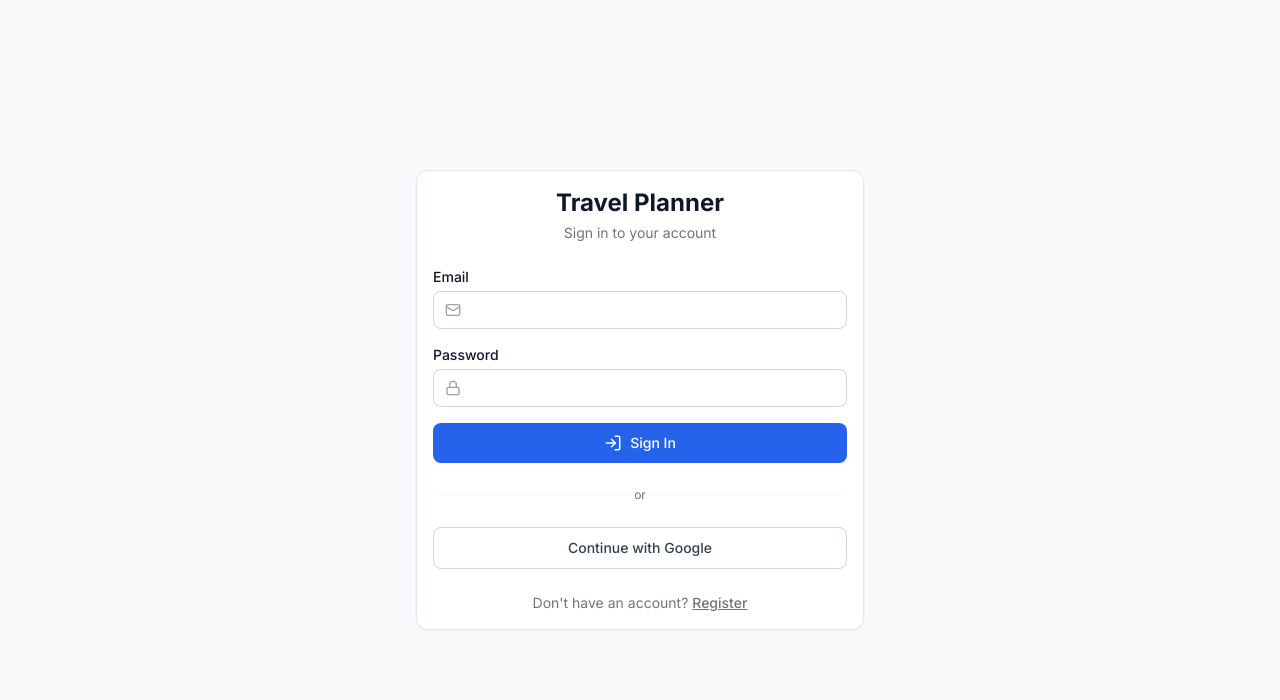
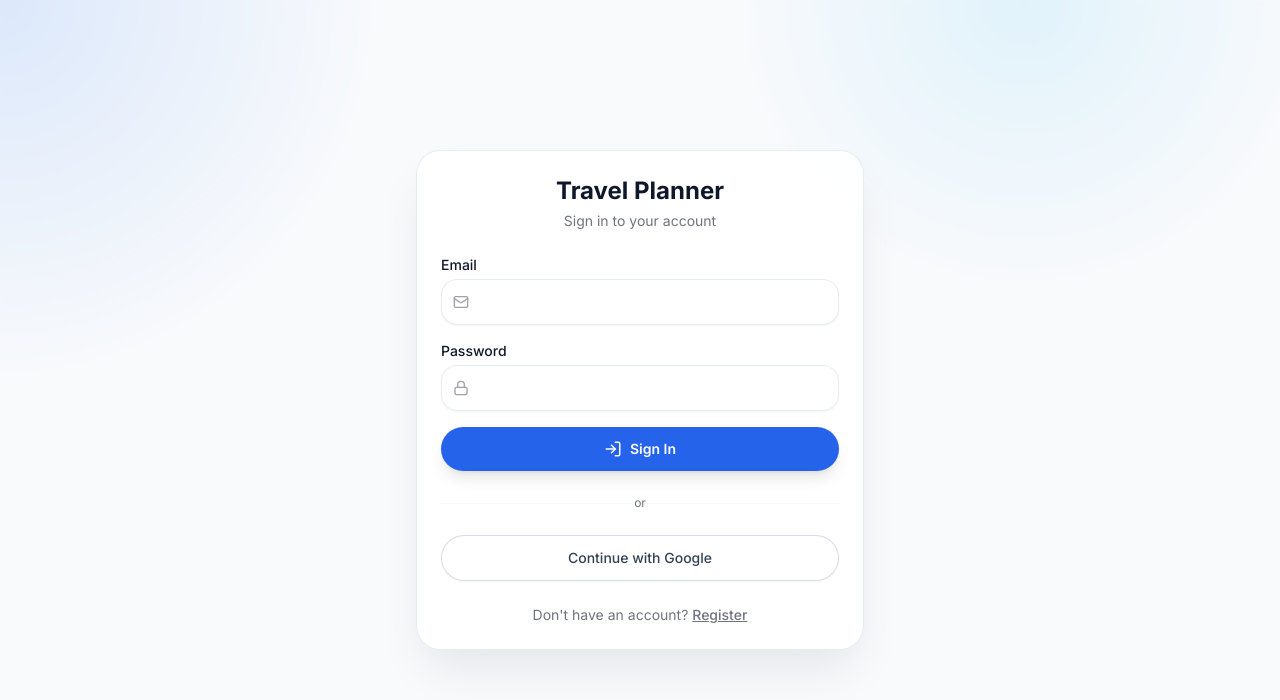
Before and after one commit to ShamanBhat/Travel_Planner, a React (Vite) app: page / in a window 1280 px wide. Shown: the top 700 px of the page. Built offline with nearby package versions, Linux system fonts and the light colour scheme; no server answers; the HTML template or start-up script is replaced by a standard one.

Commit message:
feat: some minor changes to UI and countdown

```diff
--- a/src/components/layout/CountdownTimer.jsx
+++ b/src/components/layout/CountdownTimer.jsx
@@ -1,5 +1,5 @@
 import { useState, useEffect } from 'react';
-import { getCountdown, getTripStatus, formatDate } from '../utils/dates';
+import { getCountdown, getTripStatus, formatDate } from '../../utils/dates';
 
 export default function CountdownTimer({ startDate, endDate }) {
   const [countdown, setCountdown] = useState(getCountdown(startDate));
--- a/src/components/layout/Header.jsx
+++ b/src/components/layout/Header.jsx
@@ -35,12 +35,14 @@ export default function Header({ activeTab, onTabChange, onSettings, onMembers }
   const role = getMemberRole();
 
   return (
-    <header className="sticky top-0 z-40 border-b border-inherit bg-inherit/95 backdrop-blur no-print">
+    <header className="sticky top-0 z-40 border-b border-slate-200/70 bg-white/75 backdrop-blur-xl transition-colors duration-300 dark:border-slate-800/70 dark:bg-slate-950/75 no-print">
       <div className="mx-auto flex max-w-4xl items-center justify-between px-4 py-3">
-        <div className="flex items-center gap-2">
-          <span className="text-lg font-bold">✈ Travel Planner</span>
+        <div className="flex items-center gap-3">
+          <span className="rounded-full bg-slate-100/80 px-3 py-1 text-lg font-bold tracking-tight text-slate-900 shadow-sm shadow-slate-900/5 dark:bg-slate-800/80 dark:text-slate-100">
+            ✈ Travel Planner
+          </span>
           {role && (
-            <span className="rounded-full bg-inherit px-2 py-0.5 text-xs opacity-60 border border-inherit">
+            <span className="rounded-full border border-slate-200/70 bg-white/80 px-3 py-1 text-xs font-semibold uppercase tracking-[0.16em] text-slate-600 shadow-sm shadow-slate-900/5 dark:border-slate-700/70 dark:bg-slate-900/70 dark:text-slate-300">
               {roleLabel(role)}
             </span>
           )}
@@ -64,13 +66,15 @@ export default function Header({ activeTab, onTabChange, onSettings, onMembers }
       </div>
 
       <nav className="mx-auto max-w-4xl overflow-x-auto px-4">
-        <div className="flex gap-1 pb-0">
+        <div className="flex gap-2 pb-0">
           {TABS.map(({ id, label, icon: Icon }) => (
             <button
               key={id}
               onClick={() => onTabChange(id)}
-              className={`flex shrink-0 items-center gap-1.5 px-3 py-2.5 text-sm font-medium transition-colors ${
-                activeTab === id ? 'tab-active' : 'opacity-60 hover:opacity-100'
+              className={`flex shrink-0 items-center gap-1.5 rounded-full border border-transparent px-4 py-2.5 text-sm font-medium transition duration-200 ${
+                activeTab === id
+                  ? 'tab-active'
+                  : 'text-slate-600 hover:bg-slate-100 dark:text-slate-300 dark:hover:bg-slate-800/70'
               }`}
             >
               <Icon size={16} />
--- a/src/index.css
+++ b/src/index.css
@@ -8,104 +8,119 @@
   }
 
   body {
-    @apply min-h-screen font-sans transition-colors duration-300;
+    min-height: 100vh;
+    font-family: Inter, system-ui, sans-serif;
+    transition: background 0.3s ease, color 0.3s ease;
+    background-position: top center;
+    background-repeat: no-repeat;
+    background-attachment: fixed;
   }
 
-  /* Light theme (default) */
   body.theme-light {
-    @apply bg-slate-50 text-slate-900;
+    background: radial-gradient(circle at top left, rgba(59,130,246,0.15), transparent 25%),
+      radial-gradient(circle at 80% 0%, rgba(56,189,248,0.12), transparent 22%),
+      #f8fafc;
+    color: #0f172a;
   }
 
-  /* Dark theme */
   body.theme-dark {
-    @apply bg-slate-900 text-slate-100;
+    background: radial-gradient(circle at top left, rgba(59,130,246,0.15), transparent 25%),
+      linear-gradient(180deg, #020617 0%, #111827 100%);
+    color: #f8fafc;
   }
 
-  /* Outdoor / Trek theme */
   body.theme-outdoor {
-    @apply bg-trek-cream text-trek-bark;
+    background: radial-gradient(circle at top left, rgba(34,197,94,0.12), transparent 20%),
+      #f6f5ef;
+    color: #2c2a22;
+  }
+
+  body::before {
+    content: '';
+    position: fixed;
+    inset: 0;
+    z-index: -1;
+    backdrop-filter: blur(1px);
+  }
+
+  * {
+    box-sizing: border-box;
+  }
+
+  ::selection {
+    background: rgba(59,130,246,0.25);
+    color: inherit;
   }
 }
 
 @layer components {
   .card {
-    @apply rounded-xl border p-4 shadow-sm transition-colors;
-  }
-
-  .theme-light .card {
-    @apply border-slate-200 bg-white;
+    @apply rounded-3xl border border-slate-200/80 bg-white/90 p-6 shadow-2xl shadow-slate-900/10 transition-all duration-300;
   }
 
   .theme-dark .card {
-    @apply border-slate-700 bg-slate-800;
+    @apply border-slate-700/70 bg-slate-900/85;
   }
 
   .theme-outdoor .card {
-    @apply border-trek-earth/30 bg-white/80;
+    @apply border-trek-earth/40 bg-white/80;
   }
 
   .btn-primary {
-    @apply inline-flex items-center justify-center gap-2 rounded-lg px-4 py-2.5 text-sm font-medium transition-colors focus:outline-none focus:ring-2 focus:ring-offset-2 disabled:cursor-not-allowed disabled:opacity-50;
+    @apply inline-flex items-center justify-center gap-2 rounded-full px-5 py-3 text-sm font-semibold shadow-lg shadow-slate-900/10 transition duration-200 ease-out focus:outline-none focus:ring-2 focus:ring-offset-2 active:scale-[0.98];
   }
 
   .theme-light .btn-primary {
-    @apply bg-blue-600 text-white hover:bg-blue-700 focus:ring-blue-500;
+    @apply bg-blue-600 text-white hover:bg-blue-700 focus:ring-blue-500/30;
   }
 
   .theme-dark .btn-primary {
-    @apply bg-blue-500 text-white hover:bg-blue-600 focus:ring-blue-400;
+    @apply bg-blue-500 text-white hover:bg-blue-400 focus:ring-blue-400/30;
   }
 
   .theme-outdoor .btn-primary {
-    @apply bg-trek-moss text-white hover:bg-trek-sage focus:ring-trek-sage;
+    @apply bg-emerald-600 text-white hover:bg-emerald-700 focus:ring-emerald-500/30;
   }
 
   .btn-secondary {
-    @apply inline-flex items-center justify-center gap-2 rounded-lg border px-4 py-2.5 text-sm font-medium transition-colors focus:outline-none focus:ring-2 focus:ring-offset-2;
-  }
-
-  .theme-light .btn-secondary {
-    @apply border-slate-300 bg-white text-slate-700 hover:bg-slate-50 focus:ring-slate-400;
+    @apply inline-flex items-center justify-center gap-2 rounded-full border border-slate-300/80 bg-white/80 px-5 py-3 text-sm font-medium text-slate-700 shadow-sm shadow-slate-900/5 transition duration-200 ease-out focus:outline-none focus:ring-2 focus:ring-offset-2 hover:bg-slate-100 active:scale-[0.98];
   }
 
   .theme-dark .btn-secondary {
-    @apply border-slate-600 bg-slate-700 text-slate-200 hover:bg-slate-600 focus:ring-slate-500;
+    @apply border-slate-600/70 bg-slate-800/80 text-slate-200 hover:bg-slate-700;
   }
 
   .theme-outdoor .btn-secondary {
-    @apply border-trek-earth/40 bg-trek-cream text-trek-bark hover:bg-white focus:ring-trek-sage;
+    @apply border-trek-earth/40 bg-white/80 text-trek-bark hover:bg-slate-50;
   }
 
   .input-field {
-    @apply w-full rounded-lg border px-3 py-2 text-sm transition-colors focus:outline-none focus:ring-2;
-  }
-
-  .theme-light .input-field {
-    @apply border-slate-300 bg-white text-slate-900 focus:border-blue-500 focus:ring-blue-500/20;
+    @apply w-full rounded-2xl border border-slate-200/80 bg-white/90 px-4 py-3 text-sm text-slate-900 shadow-sm shadow-slate-900/5 transition duration-200 ease-out focus:outline-none focus:border-blue-500 focus:ring-2 focus:ring-blue-500/20;
   }
 
   .theme-dark .input-field {
-    @apply border-slate-600 bg-slate-700 text-slate-100 focus:border-blue-400 focus:ring-blue-400/20;
+    @apply border-slate-700/80 bg-slate-900/90 text-slate-100 focus:border-blue-400 focus:ring-blue-400/20;
   }
 
   .theme-outdoor .input-field {
-    @apply border-trek-earth/40 bg-white text-trek-bark focus:border-trek-moss focus:ring-trek-sage/20;
+    @apply border-trek-earth/40 bg-white/90 text-trek-bark focus:border-trek-moss focus:ring-trek-sage/20;
   }
 
   .tab-active {
-    @apply font-semibold;
-  }
-
-  .theme-light .tab-active {
-    @apply border-b-2 border-blue-600 text-blue-600;
+    @apply bg-slate-900 text-white shadow-lg shadow-slate-900/10 border border-transparent;
   }
 
   .theme-dark .tab-active {
-    @apply border-b-2 border-blue-400 text-blue-400;
+    @apply bg-slate-100/10 text-white;
   }
 
   .theme-outdoor .tab-active {
-    @apply border-b-2 border-trek-moss text-trek-moss;
+    @apply bg-emerald-600/10 text-emerald-700;
+  }
+
+  .btn-primary,
+  .btn-secondary {
+    @apply transition-transform duration-150 ease-out;
   }
 }
 
--- a/src/utils/dates.js
+++ b/src/utils/dates.js
@@ -34,13 +34,20 @@ export function formatTime(isoStr) {
   return d.toLocaleTimeString(undefined, { hour: '2-digit', minute: '2-digit' });
 }
 
+function toLocalDateString(date) {
+  const year = date.getFullYear();
+  const month = String(date.getMonth() + 1).padStart(2, '0');
+  const day = String(date.getDate()).padStart(2, '0');
+  return `${year}-${month}-${day}`;
+}
+
 export function getDateRange(startDate, endDate) {
   if (!startDate || !endDate) return [];
   const dates = [];
   const current = new Date(startDate + 'T00:00:00');
   const end = new Date(endDate + 'T00:00:00');
   while (current <= end) {
-    dates.push(current.toISOString().split('T')[0]);
+    dates.push(toLocalDateString(current));
     current.setDate(current.getDate() + 1);
   }
   return dates;
```
Also changed, not shown: 1 other file (tests, documents, lock files or other folders).
